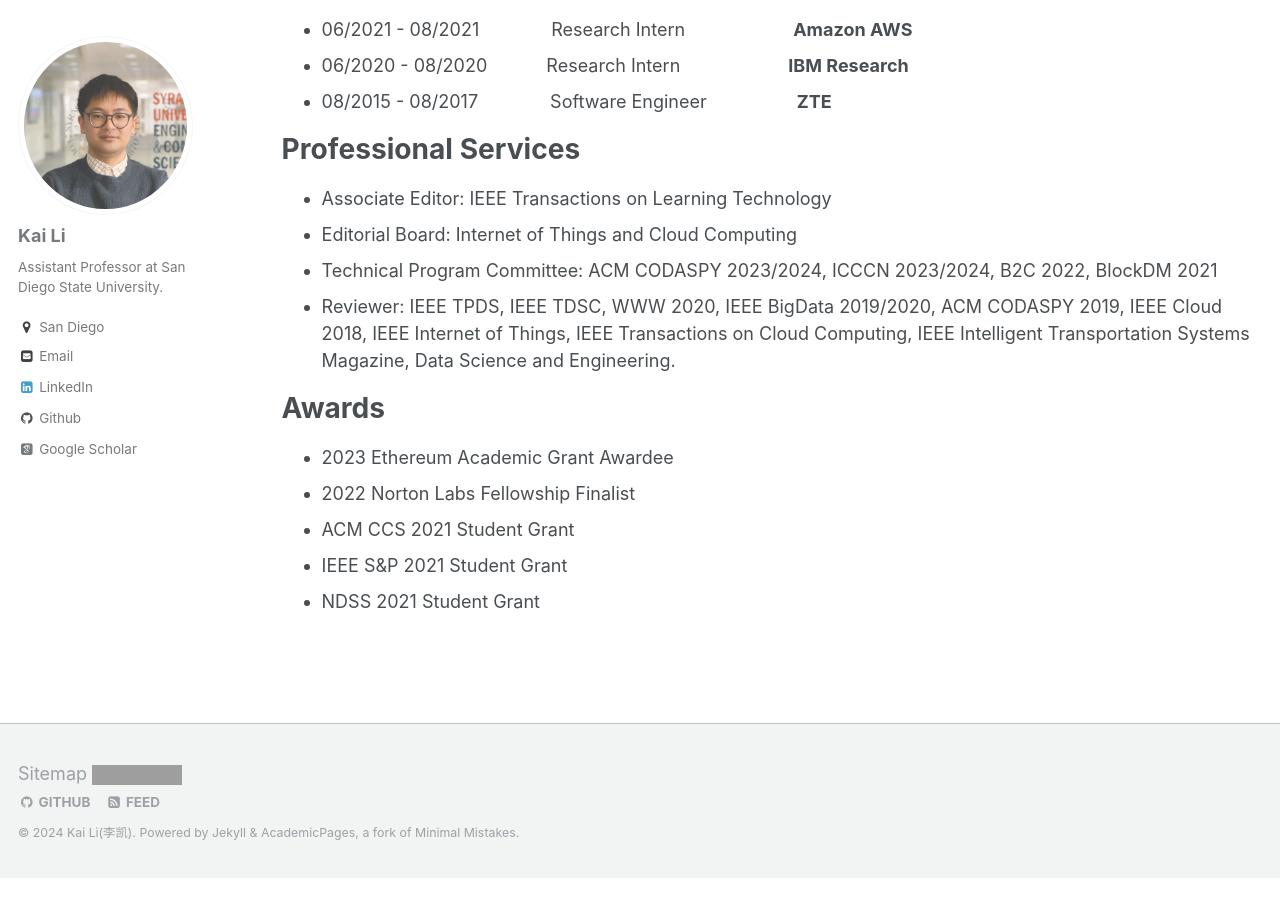
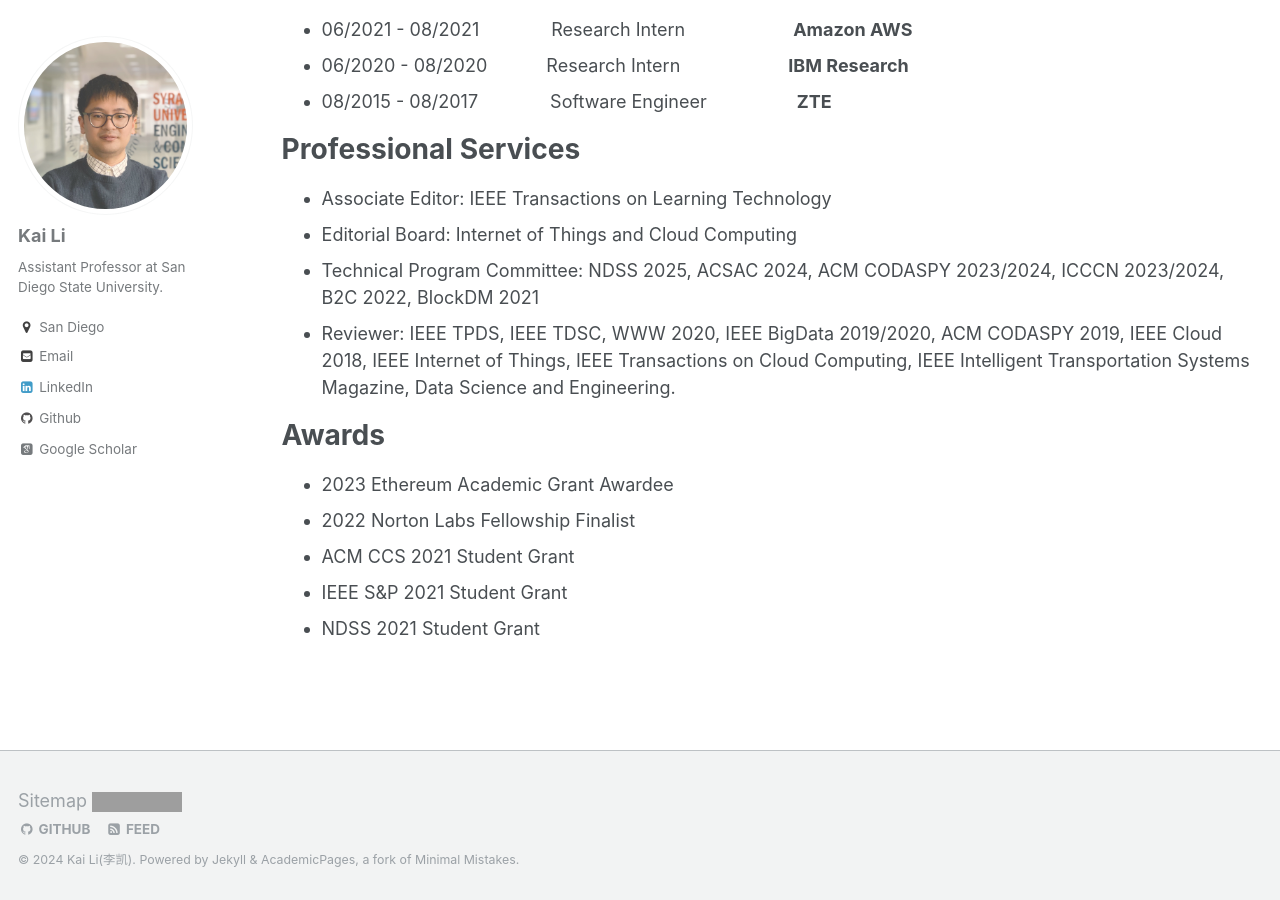
Before and after one commit to likai1993/likai1993.github.io, a Jekyll site: the page built from _pages/cv.md, in a window 1280 px wide and 900 px high, scrolled down 577 px. Built offline with Jekyll 4.4.1, drawn with Linux system fonts in a browser that asks for light colours; some web fonts are replaced; before the commit the page ends 1455 px from its top, so only the background shows below that; grey boxes are pictures that could not be loaded.

Commit message:
Update cv.md

```diff
--- a/_pages/cv.md
+++ b/_pages/cv.md
@@ -33,7 +33,7 @@ Professional Services
 ======
 * Associate Editor: IEEE Transactions on Learning Technology
 * Editorial Board: Internet of Things and Cloud Computing
-* Technical Program Committee: ACM CODASPY 2023/2024, ICCCN 2023/2024, B2C 2022, BlockDM 2021
+* Technical Program Committee: NDSS 2025, ACSAC 2024, ACM CODASPY 2023/2024, ICCCN 2023/2024, B2C 2022, BlockDM 2021
 * Reviewer: IEEE TPDS, IEEE TDSC, WWW 2020, IEEE BigData 2019/2020, ACM CODASPY 2019, IEEE Cloud 2018, IEEE Internet of Things, IEEE Transactions on Cloud Computing, IEEE Intelligent Transportation Systems Magazine, Data Science and Engineering.
 
 Awards
```
